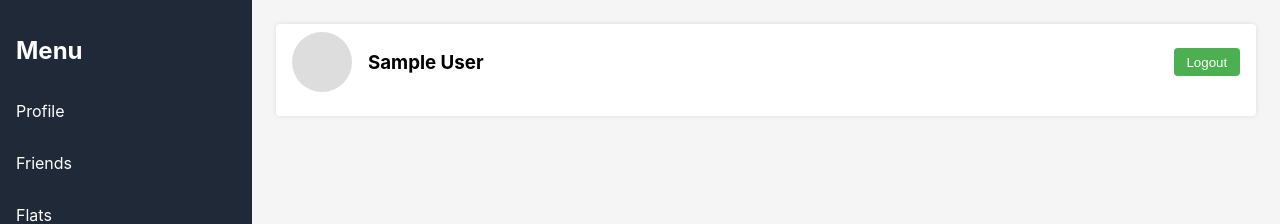
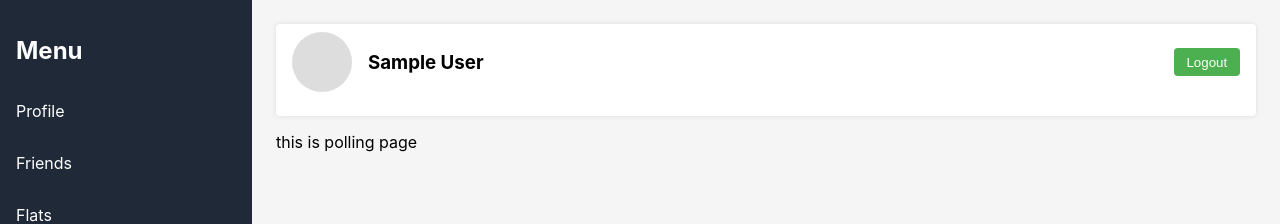
Before and after one commit to kenshelby/society-maintenance-app, a React (Create React App) app in the folder frontend/: page /user-dashboard/polls in a window 1280 px wide. Shown: the top 224 px of the page. Built offline with nearby package versions, Linux system fonts and the light colour scheme; sample sign-in values are in the browser's storage.

Commit message:
updated friends and poll

```diff
--- a/frontend/src/components/Friends.jsx
+++ b/frontend/src/components/Friends.jsx
@@ -6,6 +6,7 @@ const Friends = () =>{
       <div className='friend-container'>
         <p>img</p>
         <p>friend name</p>
+        <div className='recommendation'></div>
       </div>
     );
 };
--- a/frontend/src/components/Polls.jsx
+++ b/frontend/src/components/Polls.jsx
@@ -2,7 +2,11 @@ import React from 'react';
 import { useNavigate } from "react-router-dom";
 
 const Polls = () =>{
-    return<></>
+    return(
+        <div>
+            this is polling page
+        </div>
+    )
 }
 
 
```
